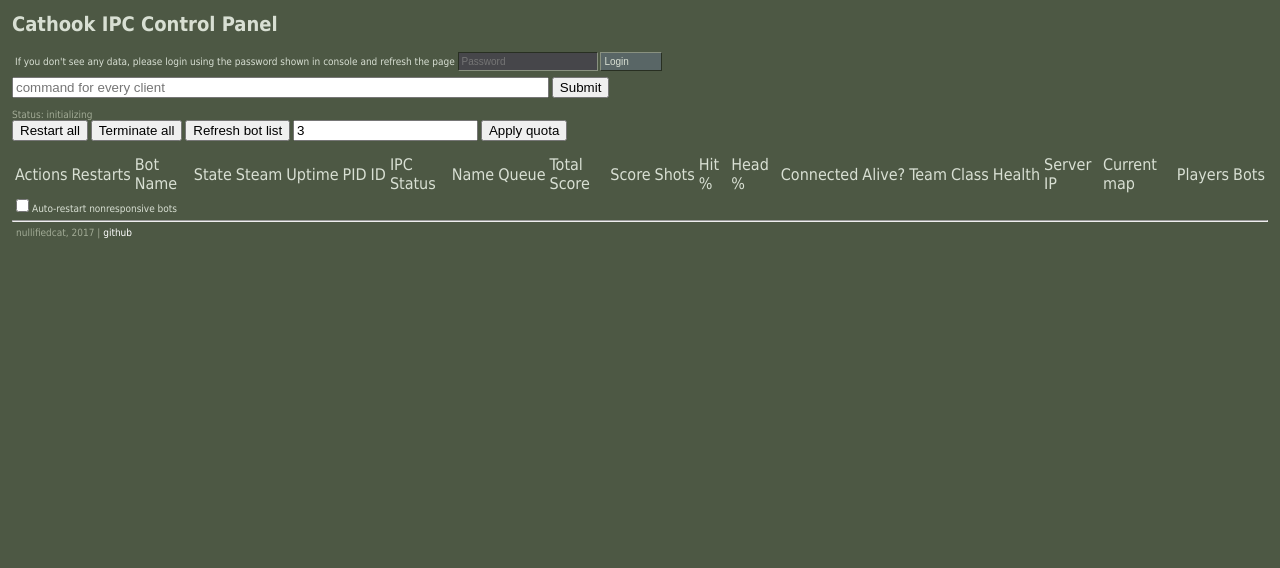
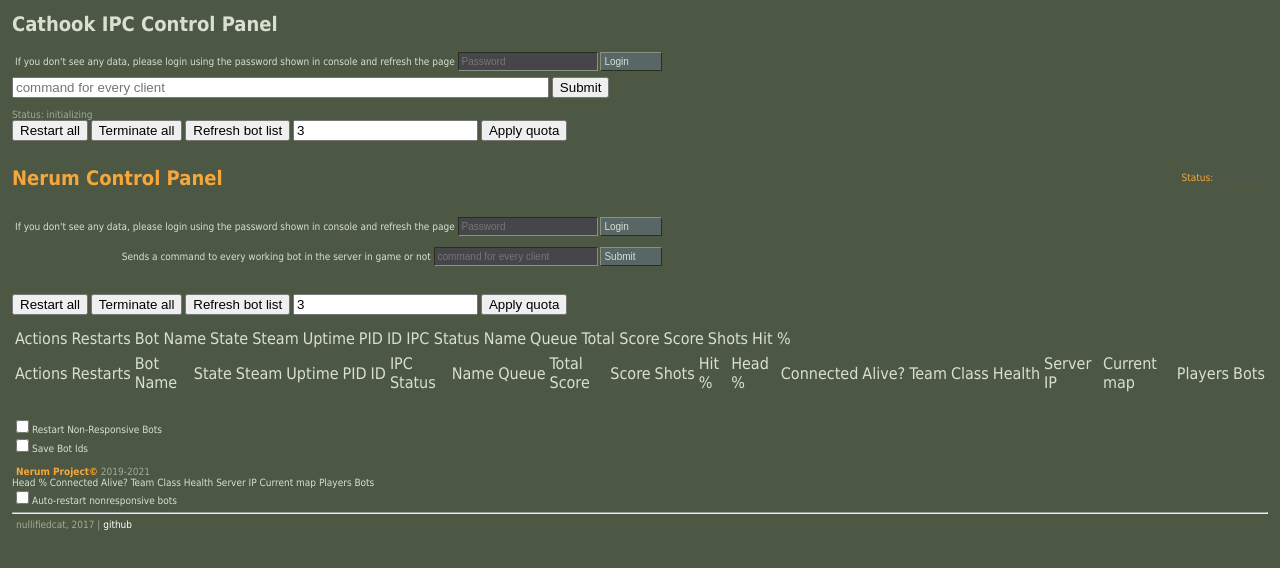
Before and after one commit to advance24th/Project-Nerum, a plain HTML site: page public/index.html in a window 1280 px wide. Drawn offline with Linux system fonts and the light colour scheme.

Commit message:
Update index.html

```diff
--- a/public/index.html
+++ b/public/index.html
@@ -42,7 +42,106 @@
                     <td>Total Score</td>
                     <td>Score</td>
                     <td>Shots</td>
+                    <td>Hit %</td><html>
+    <head>
+      <script>
+        // function
+        var sPositions = localStorage.positions || "{}",
+            positions = JSON.parse(sPositions);
+        $.each(positions, function (id, pos) {
+            $("#" + id).css(pos)
+        })
+        $("#draggable").draggable({
+            containment: "#containment-wrapper",
+            scroll: false,
+            stop: function (event, ui) {
+                positions[this.id] = ui.position
+                localStorage.positions = JSON.stringify(positions)
+            }
+        });
+      </script>
+
+        <title>Nerum Control Panel</title>
+        <div class="vgui-outset" style="float: right; padding: 6px;">
+          <div id="status" class="nohighlight" style="float: right; position: abssolute;">
+                    <a style="color: #f5a73b;">Status: </a><a style="color: #545454;" id="status-text">initializing</a>
+          </div>
+        </div>
+        <link rel="stylesheet" href="style.css">
+        <script src="bundle.js"></script>
+    </head>
+    <body class="vgui-container vgui-font">
+        <h1 style="color: #f5a73b;">Nerum Control Panel</h1>
+        <div id="container-login" class="vgui-outset">
+          <br>
+            If you don't see any data, please login using the password shown in console and refresh the page
+            <input id="api-password" type="text" placeholder="Password">
+            <input id="api-login-button" type="button" value="Login">
+            <br>
+            <br>
+            <div id="console-container" align="right">
+              <span> Sends a command to every working bot in the server in game or not  <input type="text" id="console" placeholder="command for every client" size=24 class="vgui-border-inset"></span>
+              <input type="button" id="console-send" value="Submit" class="vgui-border-out">
+        </div>
+          <br>
+      </div>
+      <br>
+      <br>
+        <div>
+            <input type="button" id="bot-restartall" value="Restart all"> <input type="button" id="bot-terminateall" value="Terminate all"> <input type="button" id="bot-refresh" value="Refresh bot list"> <input id="bot-quota" value="3"> <input id="bot-quota-apply" type="button" value="Apply quota">
+        </div>
+        <br>
+      <div id="containment-wrapper">
+        <div id="draggable">
+        <div id="table-container">
+            <table id="clients" class="vgui-table vgui-inset">
+                <tr>
+                    <td>Actions</td>
+                    <td>Restarts</td>
+                    <td>Bot Name</td>
+                    <td>State</td>
+                    <td>Steam</td>
+                    <td>Uptime</td>
+                    <td>PID</td>
+                    <td>ID</td>
+                    <td>IPC Status</td>
+                    <td>Name</td>
+                    <td>Queue</td>
+                    <td>Total Score</td>
+                    <td>Score</td>
+                    <td>Shots</td>
                     <td>Hit %</td>
+                    <td>Head %</td>
+                    <td>Connected</td>
+                    <td>Alive?</td>
+                    <td>Team</td>
+                    <td>Class</td>
+                    <td>Health</td>
+                    <td>Server IP</td>
+                    <td>Current map</td>
+                    <td>Players</td>
+                    <td>Bots</td>
+                </tr>
+            </table>
+        </div>
+        </div>
+      </div>
+        <div>
+          <br> <br>
+            <div class="nopad vmiddle">
+                <input type="checkbox" id="autorestart-bots">Restart Non-Responsive Bots</input>
+          <br>
+          <input type="checkbox">Save Bot Ids</input>
+            </div>
+        </div>
+        <div id="footer">
+        <br>
+            <span class="nohighlight">
+              <strong style="color: #f5a73b;">Nerum Project&copy;</strong> 2019-2021
+            </span>
+        </div>
+    </body>
+</html>
                     <td>Head %</td>
                     <td>Connected</td>
                     <td>Alive?</td>
```
